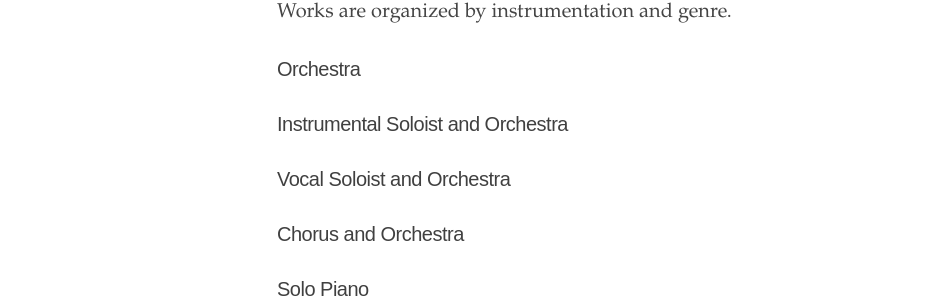
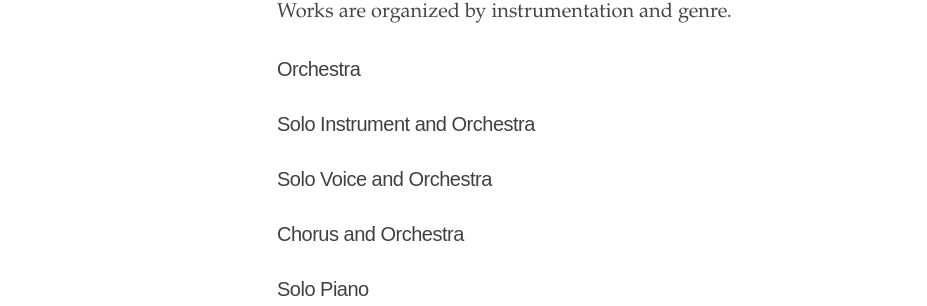
Before and after one commit to dwshadle/florence-price-catalog, a Jekyll site: the page built from _pages/complete-works.md, in a window 1280 px wide. Shown: the part 263-569 px from the top of the page, without its empty margins (3-930 px from the left). Built offline with Jekyll 4.4.1, drawn with Linux system fonts in a browser that asks for light colours.

Commit message:
Update complete-works.md

```diff
--- a/_pages/complete-works.md
+++ b/_pages/complete-works.md
@@ -22,7 +22,7 @@ Works are organized by instrumentation and genre.
     {% endfor %}
 </ul>
 
-<h3>Instrumental Soloist and Orchestra</h3>
+<h3>Solo Instrument and Orchestra</h3>
     <ul class="texts">
     {% for item in site.texts %}
       {% if item.inst == "orch-inst" %}
@@ -35,7 +35,7 @@ Works are organized by instrumentation and genre.
     {% endfor %}
 </ul>
 
-<h3>Vocal Soloist and Orchestra</h3>
+<h3>Solo Voice and Orchestra</h3>
     <ul class="texts">
     {% for item in site.texts %}
       {% if item.inst == "orch-voc" %}
```
